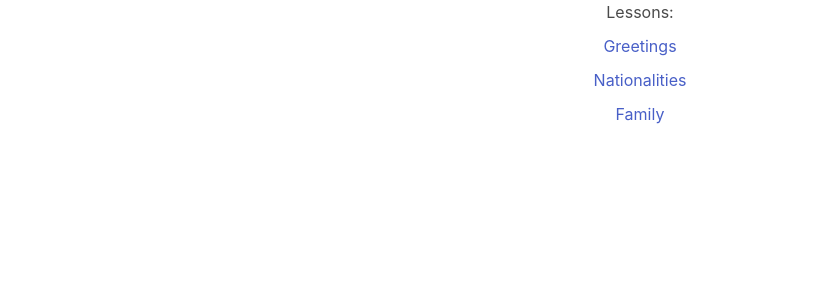
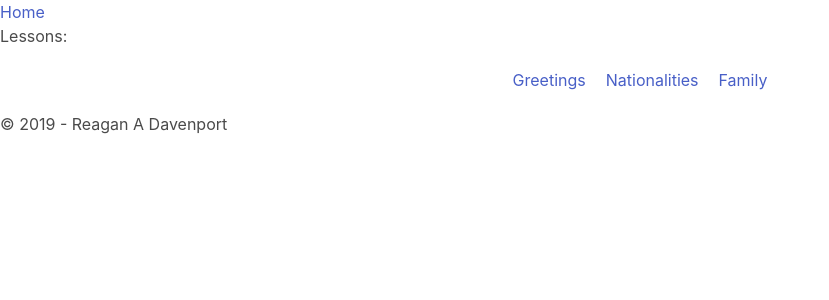
Before and after one commit to ReaganADavenport/learn-mandarin-client, a React (Create React App) app: page / in a window 1280 px wide. Shown: the top 300 px of the page, without its empty margins (0-829 px from the left). Built offline with nearby package versions, Linux system fonts and the light colour scheme.

Commit message:
added header-footer and home link

```diff
--- a/src/App.js
+++ b/src/App.js
@@ -2,22 +2,26 @@
 import React from 'react';
 import {BrowserRouter as Router, Route} from 'react-router-dom';
 //import components
+import Header from './components/header';
 import Lessions from './components/LessionList';
 import GreetingList from './components/GreetingList';
 import NationalitiesList from './components/NationalitiesList';
 import FamilyList from './components/FamilyList';
+import Footer from './components/footer';
 //import CSS
 import './App.css';
 import 'bulma/css/bulma.css';
 
 function App() {
   return (
-    <div className="App">
+    <div>
       <Router>
+        <Header />
         <Route path="/" exact component={Lessions} />
         <Route path="/greetings" component={GreetingList}/>
         <Route path="/nationalities" component={NationalitiesList}/>
         <Route path="/family" component={FamilyList}/>
+        <Footer />
       </Router>
 
     </div>
--- a/src/components/LessionList.js
+++ b/src/components/LessionList.js
@@ -15,7 +15,7 @@ const Lessions = () => {
     return(
         <>
         <h1>Lessons:</h1>
-        <ul>
+        <ul style={listStyle}>
             <li style={listStyle}>
                 <Link to={`/greetings`}>Greetings</Link>
             </li>
--- /dev/null
+++ b/src/components/footer.js
@@ -0,0 +1,7 @@
+import React from 'react';
+
+const Footer = () => {
+    return <footer>&copy; 2019 - Reagan A Davenport</footer>
+};
+
+export default Footer;
--- /dev/null
+++ b/src/components/header.js
@@ -0,0 +1,8 @@
+import React from 'react';
+import { Link } from 'react-router-dom';
+
+const Header = () => {
+    return <Link to='/'>Home</Link>;
+};
+
+export default Header;
```
